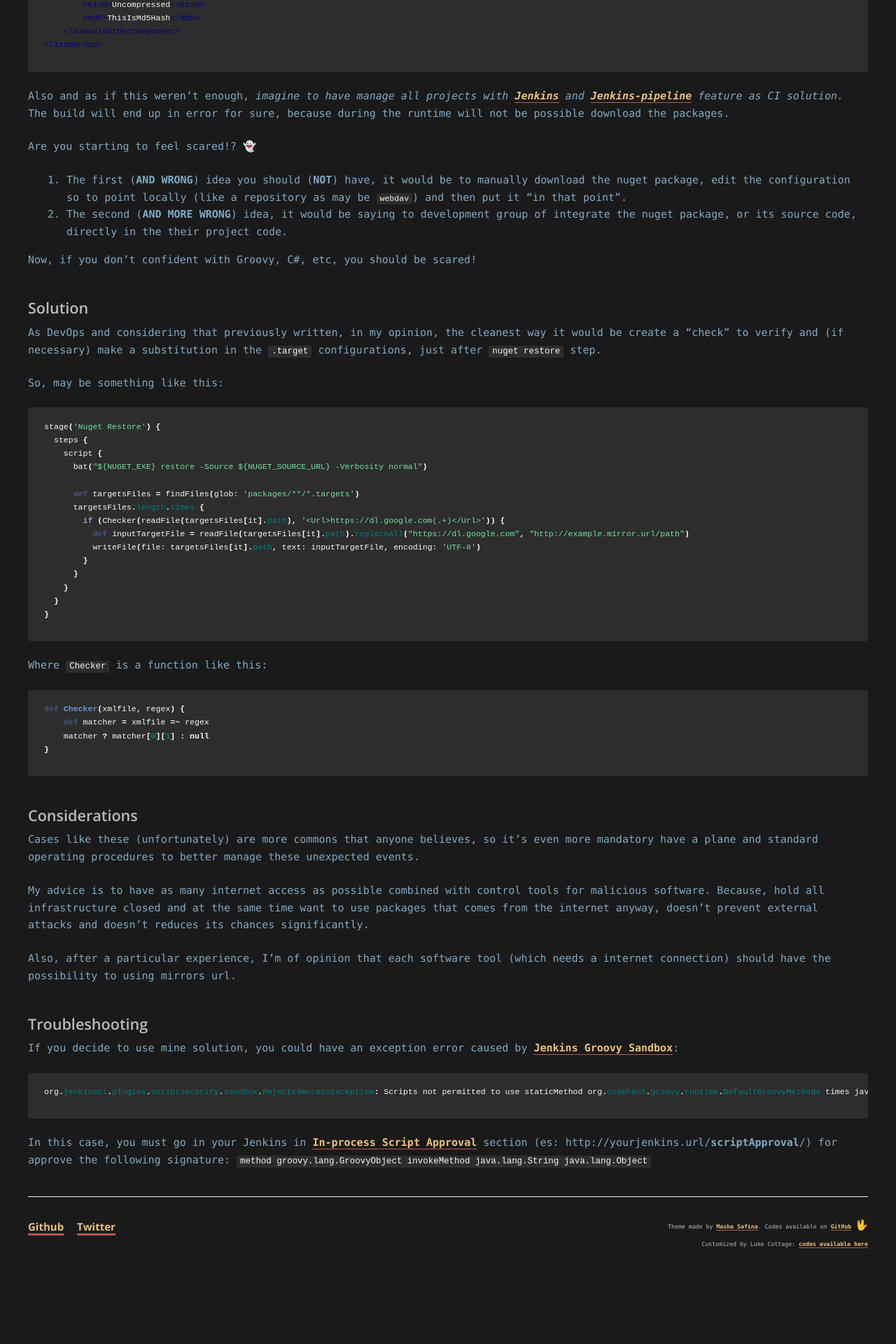
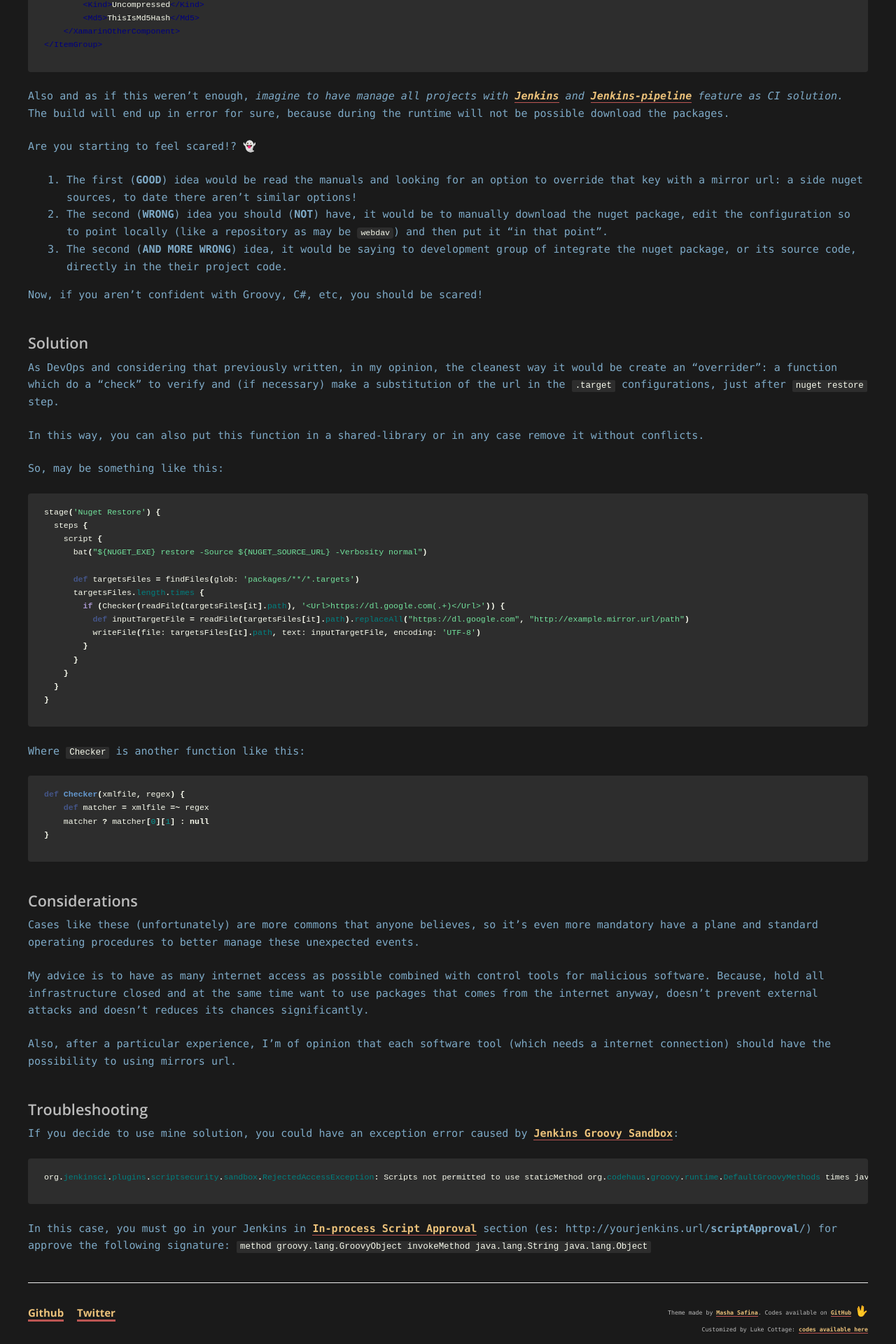
Before and after one commit to CPTBarbaciccia/cptbarbaciccia.github.io, a Jekyll site: the page built from _posts/2018-08-07-Jenkins-Nuget-Mirrors.markdown, in a window 1280 px wide. Shown: the part 730-2650 px from the top of the page at 70% size. Built offline with Jekyll 4.4.1, drawn with Linux system fonts in a browser that asks for light colours; some web fonts are replaced; before the commit the page ends 2580 px from its top, so only the background shows below that.

Commit message:
renamed theme form neutron-term to afterglow-term and update some contents

```diff
--- a/_posts/2018-08-07-Jenkins-Nuget-Mirrors.markdown
+++ b/_posts/2018-08-07-Jenkins-Nuget-Mirrors.markdown
@@ -36,15 +36,18 @@ The build will end up in error for sure, because during the runtime will not be
 
 Are you starting to feel scared!? 👻
 
- 1. The first (**AND WRONG**) idea you should (**NOT**) have, it would be to manually download the nuget package, edit the configuration so to point locally (like a repository as may be `webdav`) and then put it "in that point".
- 2. The second (**AND MORE WRONG**) idea, it would be saying to development group of integrate the nuget package, or its source code, directly in the their project code.
+ 1. The first (**GOOD**) idea would be read the manuals and looking for an option to override that key with a mirror url: a side nuget sources, to date there aren't similar options!
+ 2. The second (**WRONG**) idea you should (**NOT**) have, it would be to manually download the nuget package, edit the configuration so to point locally (like a repository as may be `webdav`) and then put it "in that point".
+ 3. The second (**AND MORE WRONG**) idea, it would be saying to development group of integrate the nuget package, or its source code, directly in the their project code.
 
-Now, if you don't confident with Groovy, C#, etc, you should be scared!
+Now, if you aren't confident with Groovy, C#, etc, you should be scared!
 
 ### Solution
 
 As DevOps and considering that previously written,
-in my opinion, the cleanest way it would be create a "check" to verify and (if necessary) make a substitution in the `.target` configurations, just after `nuget restore` step.
+in my opinion, the cleanest way it would be create an "overrider": a function which do a "check" to verify and (if necessary) make a substitution of the url in the `.target` configurations, just after `nuget restore` step.
+
+In this way, you can also put this function in a shared-library or in any case remove it without conflicts.
 
 So, may be something like this:
 {% highlight groovy%}
@@ -65,7 +68,7 @@ stage('Nuget Restore') {
 }
 {% endhighlight %}
 
-Where `Checker` is a function like this:
+Where `Checker` is another function like this:
 {% highlight groovy%}
 def Checker(xmlfile, regex) {
     def matcher = xmlfile =~ regex
--- a/_sass/themes/_neutron-term.scss
+++ b/_sass/themes/_afterglow-term.scss
@@ -36,4 +36,4 @@ $border-color: lighten($text-color-light, 20%);
 $content-width: 1200px;
 
 // Breakpoints
-$reflow-point: 900px;
+$reflow-point: 1260px;
--- a/css/main.scss
+++ b/css/main.scss
@@ -10,7 +10,7 @@
 */
 
 // theme variables go first
-@import 'themes/neutron-term';
+@import 'themes/afterglow-term';
 
 @import 'reset';
 
```
Also changed, not shown: about.md (+1 -1 lines).
